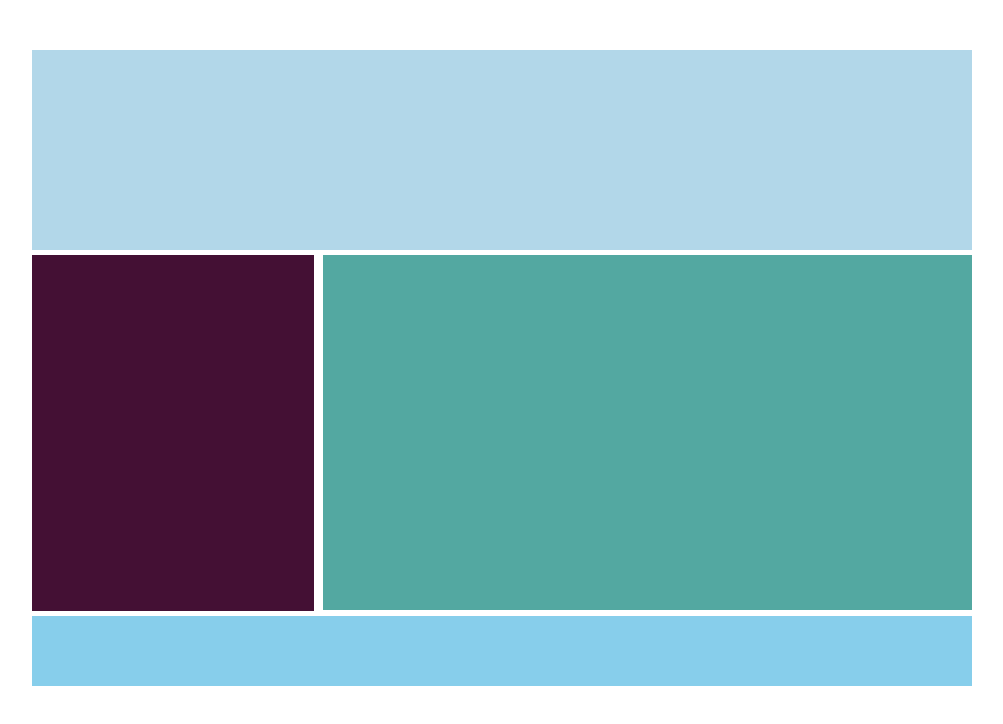
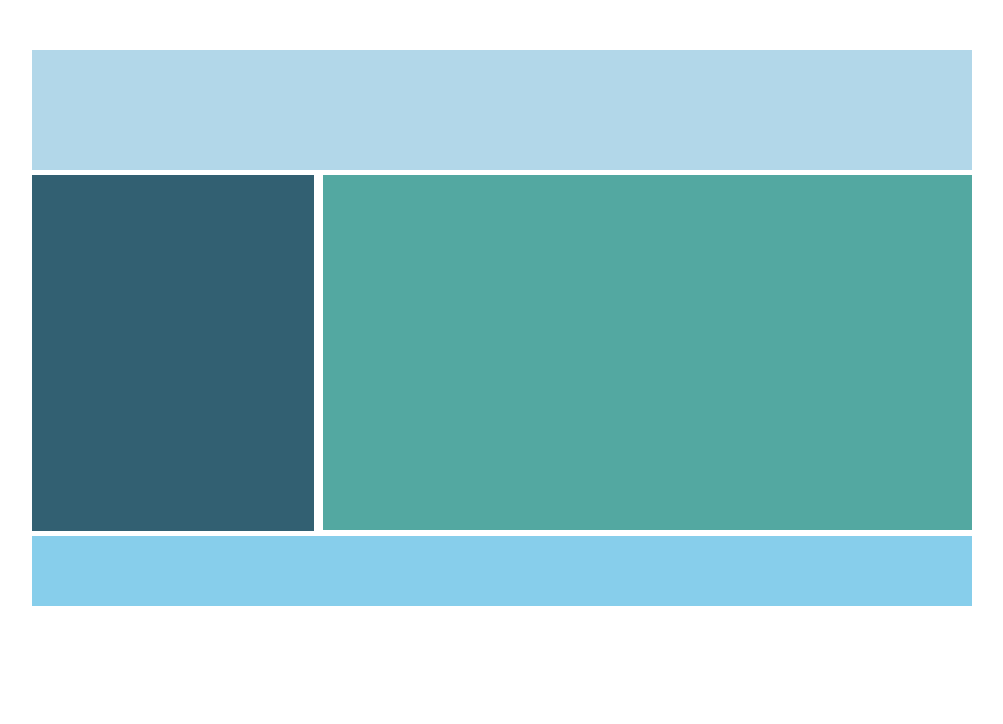
Before and after one commit to ID0NTMIND/AdaptivePage, a plain HTML site: page index.html in a window 1280 px wide. Shown: the whole page, without its empty margins (138-1141 px from the left). Drawn offline with Linux system fonts and the light colour scheme.

Commit message:
Update style.css

```diff
--- a/style.css
+++ b/style.css
@@ -13,10 +13,10 @@ body{
 .header {
     background: #b2d7e9;
     width: 100%;
-    height: 200px;
+    height: 120px;
 }
 .sideLeft {
-    background: #441034;
+    background: #326072;
     width: 30%;
     height: 354px;
     margin-top: 5px;
```
